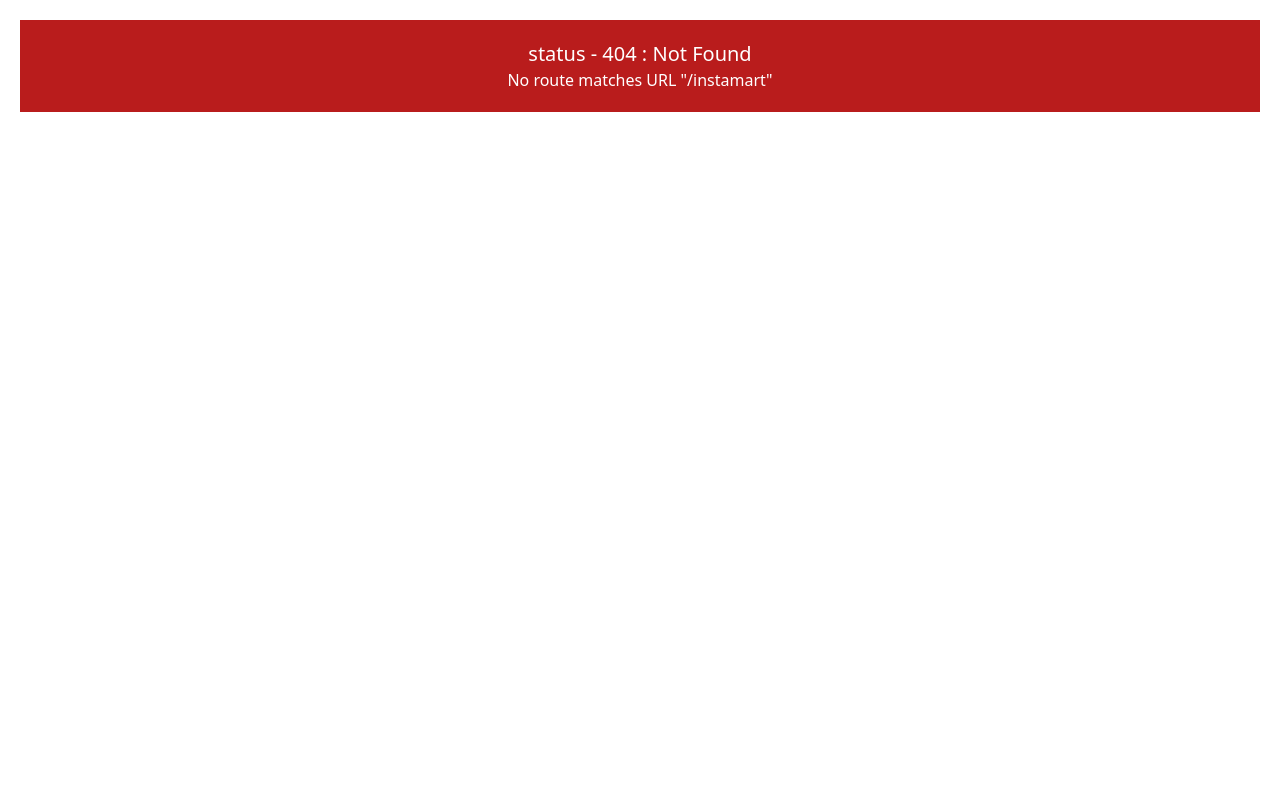
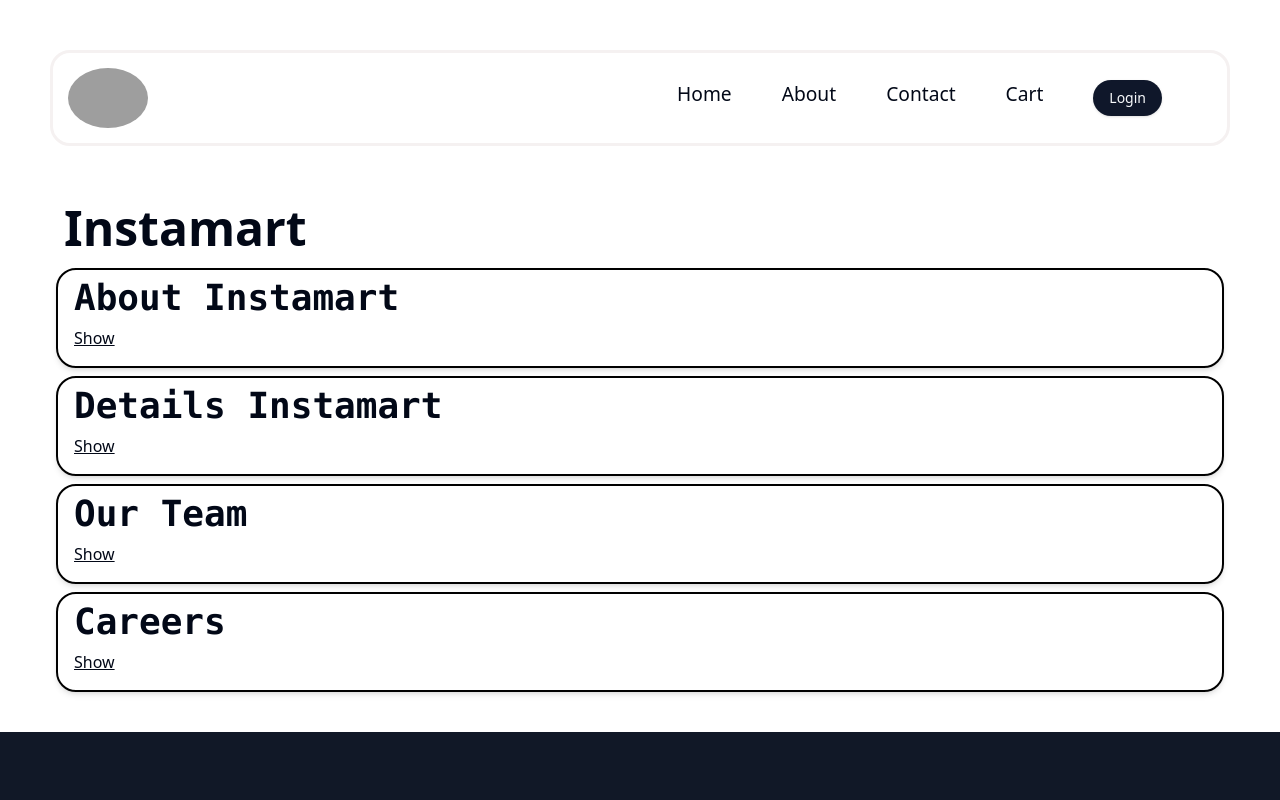
Before and after one commit to hemanth-bavirisetty/FoodVille, a React (Vite) app: page /instamart in a window 1280 px wide. Before the commit this address had no page. Shown: the top 800 px of the page. Built offline with nearby package versions, Linux system fonts and the light colour scheme; grey boxes are pictures that could not be loaded.

Commit message:
instamart feature added

```diff
--- a/src/Components/Elements/Footer.jsx
+++ b/src/Components/Elements/Footer.jsx
@@ -5,7 +5,7 @@
 
   return (
     <>
-      <div className="footer h-72 bg-gray-900">
+      <div className="footer h-72 bg-gray-900 w-full">
         <div className="">
           <div className="  text-white p-20">
             <img
--- /dev/null
+++ b/src/Components/Elements/Instamart.jsx
@@ -0,0 +1,65 @@
+import PropTypes from "prop-types";
+import {useState} from 'react'
+function Section({ title, description }) {
+    const [showDescription, setShowDescription] = useState(false)
+
+  return (
+    <>
+      <div className="border-2 my-2 border-black p-2 rounded-[20px] shadow-md">
+        <h1 className=" px-2 text-4xl font-mono font-bold">{title}</h1>
+        <button
+        className="underline p-2 "
+        onClick={()=>{setShowDescription((prev)=>!prev)}}
+        >
+            {showDescription ? "Hide " : "Show "}
+        </button>
+        {showDescription && <p className="font-serif p-2">{description}</p>}
+      </div>
+    </>
+  );
+}
+
+function Instamart() {
+  return (
+    <>
+      <div className=" mx-14 my-10">
+
+        <h1 className="text-5xl p-2 font-bold">Instamart</h1>
+
+        <Section
+          title={"About Instamart"}
+          description={
+            "        Lorem, ipsum dolor sit amet consectetur adipisicing elit. Sint magni cupiditate, praesentium commodi, minima earum debitis doloribus quia beatae esse eveniet ipsam. Quos nobis culpa dolorem corporis fuga et quidem!        Lorem, ipsum dolor sit amet consectetur adipisicing elit. Sint magni cupiditate, praesentium commodi, minima earum debitis doloribus quia beatae esse eveniet ipsam. Quos nobis culpa dolorem corporis fuga et quidem!"
+          }
+        />
+        <Section
+          title={"Details Instamart"}
+          description={
+            "        Lorem, ipsum dolor sit amet consectetur adipisicing elit. Sint magni cupiditate, praesentium commodi, minima earum debitis doloribus quia beatae esse eveniet ipsam. Quos nobis culpa dolorem corporis fuga et quidem!        Lorem, ipsum dolor sit amet consectetur adipisicing elit. Sint magni cupiditate, praesentium commodi, minima earum debitis doloribus quia beatae esse eveniet ipsam. Quos nobis culpa dolorem corporis fuga et quidem!"
+          }
+        />
+
+        <Section
+          title={"Our Team"}
+          description={
+            "        Lorem, ipsum dolor sit amet consectetur adipisicing elit. Sint magni cupiditate, praesentium commodi, minima earum debitis doloribus quia beatae esse eveniet ipsam. Quos nobis culpa dolorem corporis fuga et quidem!        Lorem, ipsum dolor sit amet consectetur adipisicing elit. Sint magni cupiditate, praesentium commodi, minima earum debitis doloribus quia beatae esse eveniet ipsam. Quos nobis culpa dolorem corporis fuga et quidem!"
+          }
+        />
+
+        <Section
+          title={"Careers "}
+          description={
+            "        Lorem, ipsum dolor sit amet consectetur adipisicing elit. Sint magni cupiditate, praesentium commodi, minima earum debitis doloribus quia beatae esse eveniet ipsam. Quos nobis culpa dolorem corporis fuga et quidem!        Lorem, ipsum dolor sit amet consectetur adipisicing elit. Sint magni cupiditate, praesentium commodi, minima earum debitis doloribus quia beatae esse eveniet ipsam. Quos nobis culpa dolorem corporis fuga et quidem!"
+          }
+        />
+      </div>
+    </>
+  );
+}
+
+export default Instamart;
+
+Section.propTypes = {
+  title: PropTypes.string.isRequired,
+  description: PropTypes.string.isRequired,
+};
--- a/src/Components/Elements/index.js
+++ b/src/Components/Elements/index.js
@@ -8,8 +8,9 @@
 import RestaurentMenu from "./RestaurentMenu";
 import ShimmerUI from "./ShimmerUI";
 import Footer from "./Footer";
+import Instamart from "./Instamart";
 
 
 
 
-export {About, BodyComponent, Contact, Error, Footer, HeaderComponent, Profile, RestaurentCard, RestaurentMenu, ShimmerUI }
+export {About, BodyComponent, Contact, Error, Instamart, Footer, HeaderComponent, Profile, RestaurentCard, RestaurentMenu, ShimmerUI }
--- a/src/constants.js
+++ b/src/constants.js
@@ -3,6 +3,6 @@
 
 export const CloudinaryImgURL = "https://media-assets.swiggy.com/swiggy/image/upload/fl_lossy,f_auto,q_auto,w_660/";
 
-export const RestaurentListURL="https://www.swiggy.com/dapi/restaurants/list/v5?lat=16.3066525&lng=80.4365402&is-seo-homepage-enabled=true&page_type=DESKTOP_WEB_LISTING";
+export const RestaurentListURL="https://www.swiggy.com/dapi/restaurants/list/v5?lat=16.5023412&lng=80.6418831&is-seo-homepage-enabled=true&page_type=DESKTOP_WEB_LISTING";
 
 export const RestaurentMenuURL = "https://www.swiggy.com/dapi/menu/pl?page-type=REGULAR_MENU&complete-menu=true&lat=16.50330&lng=80.64650&restaurantId=";
```
Also changed, not shown: src/main.jsx (+6 -2 lines).
